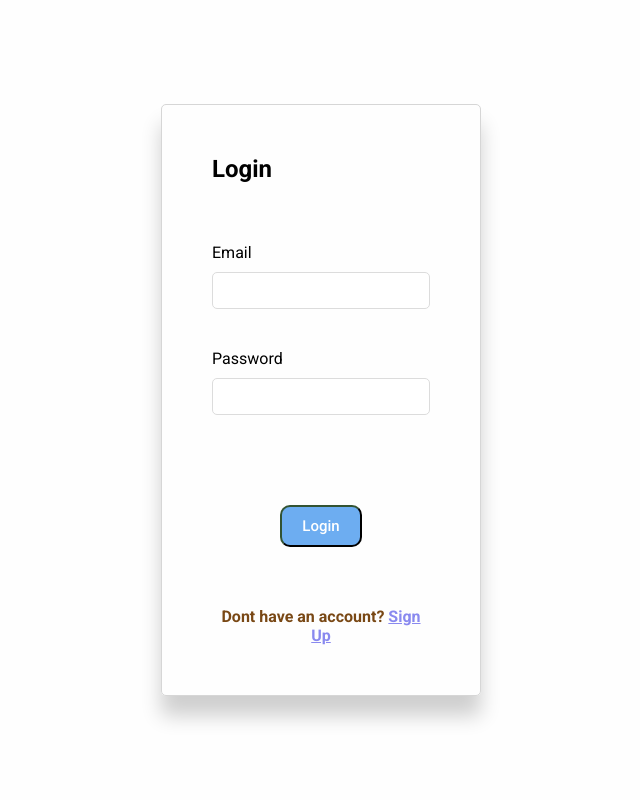
After one commit to kowsikanA/final-CSCI4230U-project, a Flask app: page /login in a window 1280 px wide. The commit adds this page. Shown: the whole page, without its empty margins (319-959 px from the left). Run offline with Flask 3, Linux system fonts and the light colour scheme.

Commit message:
edited navbar added payment and login

```diff
--- a/app.py
+++ b/app.py
@@ -6,6 +6,7 @@ from products import products_bp, list_products
 from carts import carts_bp
 from orders import orders_bp # Chat.py import -sr
 from chat import chat_bp
+from payment import payment_bp
 from models import Product
 import os
 import json
@@ -33,11 +34,17 @@ def create_app():
     app.register_blueprint(carts_bp, url_prefix="/api")
     app.register_blueprint(products_bp, url_prefix="/api")
     app.register_blueprint(chat_bp, url_prefix="/ai") # Chat.py import -sr
+    app.register_blueprint(payment_bp, url_prefix="/payments")
+
 
     # --- Basic Routes ---
     @app.route("/")
     def home():
         return render_template("index.html")
+
+    @app.route("/login")
+    def login():
+        return render_template("login.html")
 
     # @app.route("/about")
     # def about():
--- /dev/null
+++ b/static/style/login.css
@@ -0,0 +1,109 @@
+
+*{
+  font-family: 'Roboto', sans-serif;
+  margin: 0;
+  padding: 0;
+  box-sizing: border-box;
+}
+
+body{
+  background: #fefefe;
+}
+#login-section{
+  height: 100vh;
+  display: flex;
+  flex-direction: column;
+  justify-content: center;
+  align-items: center;
+}
+.login-container{
+  width: 25%;
+  border: 1px solid rgb(214, 214, 214);
+  border-radius: 5px;
+  display: flex;
+  flex-direction: column;
+  gap: 60px;
+  padding: 50px;
+  box-shadow: 0px 20px 20px 0px rgba(0,0,0,0.19);
+
+}
+
+.inputs{
+  display: flex;
+  flex-direction: column;
+  width: 100%;
+  gap: 10px;
+}
+
+h2{
+  color: Black;
+  font-size: 24px ;
+
+}
+
+h4{
+  text-align: center;
+  color:rgb(121, 72, 21);
+}
+
+span{
+  text-decoration: underline;
+  color: rgb(137, 137, 239);
+}
+
+input{
+  border-radius: 5px;
+  border: 1px solid rgb(220, 220, 220);
+  padding: 10px;
+  width: 100%;
+  margin-bottom: 30px;
+}
+
+.login-btn{
+  align-self: center;
+  text-align: center;
+  background-color: rgb(109, 173, 241);
+  color: white;
+  transition: all ease-in-out 0.2s;
+  padding: 10px 20px;
+  font-size: 15px;
+  cursor: pointer;
+  border-radius: 10px;
+  border-color: rgb(50, 83, 50);
+  font-weight: 500;
+}
+
+.login-btn:active{
+  background-color: rgb(87, 149, 185);
+}
+
+
+.login-btn:hover{
+  background-color: rgb(142, 189, 236);
+
+}
+
+.login-suc, .login-fail{
+  display: none;
+}
+
+.login-suc{
+  margin-top: 35px;
+
+  background-color: rgb(199, 236, 199);
+  padding: 20px 10%;
+  border: 2px solid rgb(28, 227, 124);
+  border-radius: 10px;
+  font-size: 15px;
+  color:green;
+}
+
+.login-fail{
+  margin-top: 35px;
+  background-color: rgb(236, 199, 199);
+  padding: 20px 10%;
+  border: 2px solid rgb(227, 28, 28);
+  border-radius: 10px;
+  font-size: 15px;
+  color:rgb(255, 0, 0);
+}
--- /dev/null
+++ b/templates/login.html
@@ -0,0 +1,80 @@
+<!DOCTYPE html>
+<html lang="en">
+
+<head>
+  <title></title>
+  <meta charset="UTF-8">
+  <meta name="viewport" content="width=device-width, initial-scale=1">
+  <link rel="stylesheet" href="{{ url_for('static', filename='style/login.css') }}">
+  <link rel="preconnect" href="https://fonts.googleapis.com">
+  <link rel="preconnect" href="https://fonts.gstatic.com" crossorigin>
+  <link href="https://fonts.googleapis.com/css2?family=Roboto:ital,wght@0,100..900;1,100..900&display=swap"
+    rel="stylesheet">
+</head>
+
+<body>
+  <section id="login-section">
+    <div class="login-container">
+      <h2>Login</h2>
+      <div class="inputs">
+
+        <label for="email">Email</label>
+        <input type="email" name="email" id="email" required>
+
+        <label for="password">Password</label>
+        <input type="password" name="password" id="password" required>
+      </div>
+
+      <button class="login-btn" onclick="login()">Login</button>
+      <h4>Dont have an account? <span>Sign Up</span></h4>
+    </div>
+      <h3 class="login-suc">Login Success</h3>
+      <h3 class="login-fail">Email or password is incorrect</h3>
+
+  </section>
+
+</body>
+
+
+<script>
+  async function login() {
+    const email = document.getElementById("email").value
+    const password = document.getElementById("password").value
+
+    try{
+      const res = await fetch('/auth/login', {
+        method: "POST",
+        headers:{
+          "Content-Type": "application/json"
+        },
+        body: JSON.stringify({
+          email: email,
+          password: password
+        })
+      });
+      const j = await res.json();
+      if (!res.ok){
+        document.querySelector(".login-fail").style.display="flex";
+        document.querySelector(".login-suc").style.display="none";
+
+        alert(j.error || 'Invalid email or password.')
+      }
+
+      if (j.access_token){
+        localStorage.setItem("access_token", j.access_token);
+        document.querySelector(".login-suc").style.display="flex";
+        document.querySelector(".login-fail").style.display="none";
+        window.location.href='/'
+
+
+      }
+    }
+    catch(err){
+      console.log(err);
+      alert("Network Error.")
+    }
+  }
+
+</script>
+
+</html>
```
Also changed, not shown: payment.py (+86 -5 lines), static/style/style.css (+33 -12 lines), templates/index.html (+9 -7 lines).
